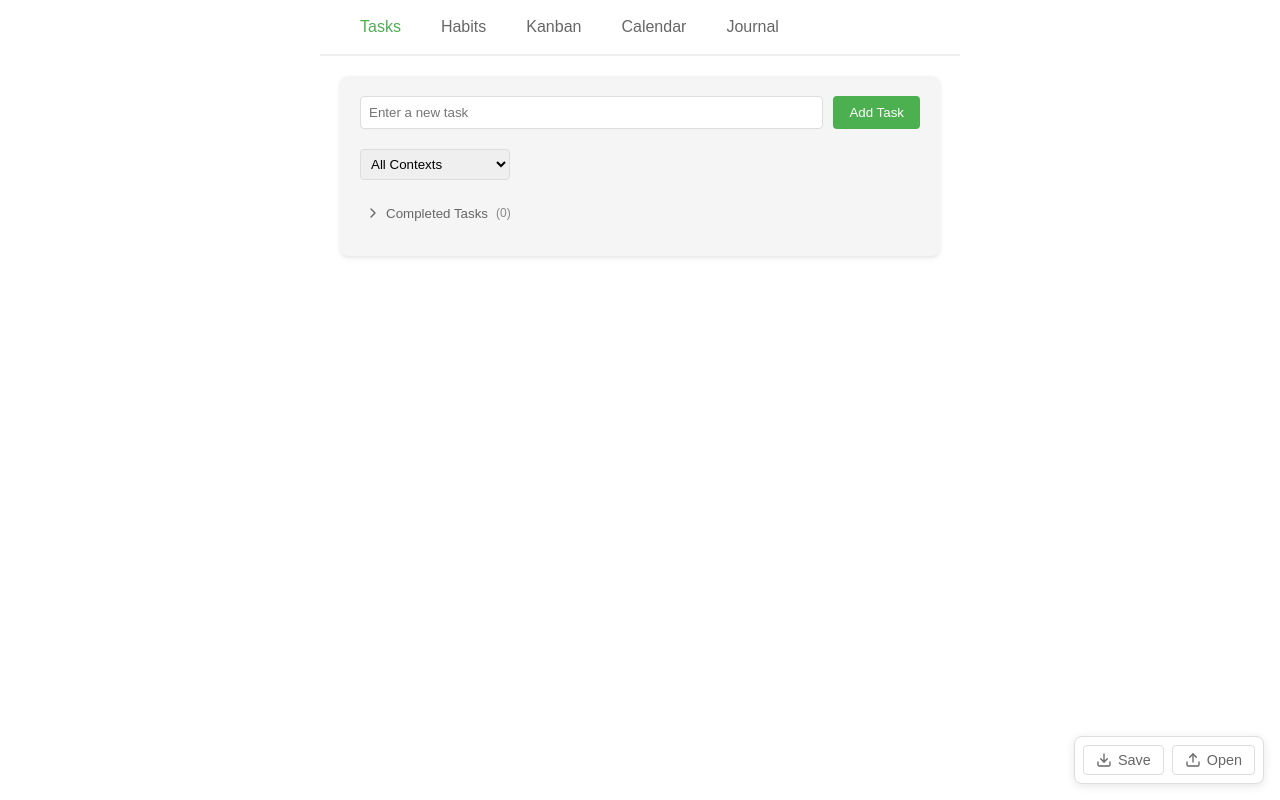
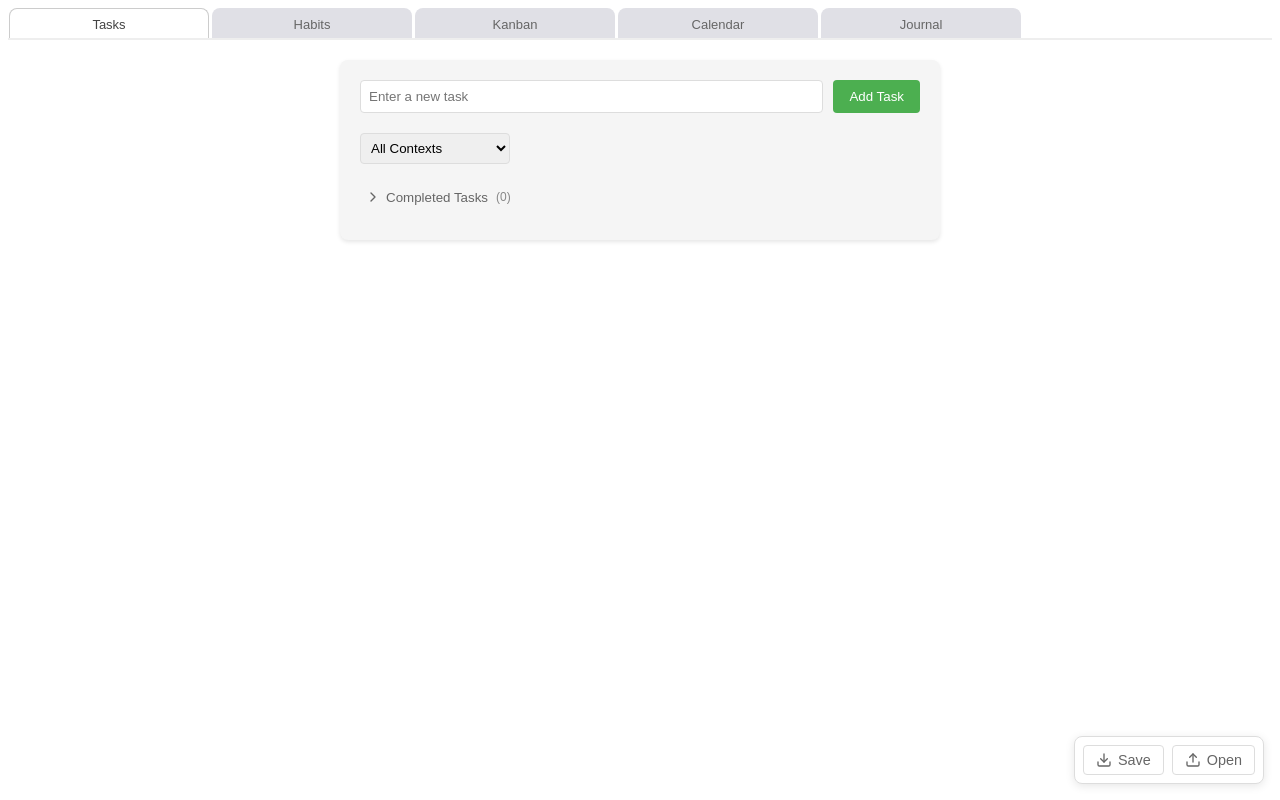
Before and after one commit to dogriffiths/todoyou, a website: page docs/index.html in a window 1280 px wide. Drawn offline with nearby package versions, Linux system fonts and the light colour scheme.

Commit message:
fix: Style tabs

```diff
--- a/docs/index.html
+++ b/docs/index.html
@@ -14,8 +14,8 @@
     <style>
         body {
             font-family:Arial,sans-serif;
-            padding-left:20px;
-            padding-right:20px;
+            /*padding-left:20px;*/
+            /*padding-right:20px;*/
             margin-top: 0;
             padding-top: 0;
             position:relative;
@@ -50,7 +50,9 @@
         }
 
         .tabs {
-            max-width:640px;
+            max-width: 100%;
+            margin-left: 0;
+            margin-right: 0;
             overscroll-behavior: none
         }
 
@@ -319,14 +321,23 @@
         }
 
         .tabs {
-            border-bottom:2px solid #eee;
-            display:flex;
-            margin-bottom:20px;
+            position: sticky;
+            top: 0;
+            z-index: 100;
+            background: #f0f0f4;
+            border-bottom: 1px solid #ccc;
+            display: flex;
+            width: 100vw;
+            padding-left: 0;
+            padding-right: 0;
+            height: 40px;
+            box-sizing: border-box;
+            gap: 2px;
             overflow-x: auto;
             overflow-y: hidden;
-            -webkit-overflow-scrolling: touch; /* Smooth scrolling on iOS */
-            scrollbar-width: none; /* Firefox */
-            -ms-overflow-style: none;  /* IE and Edge */
+            -webkit-overflow-scrolling: touch;
+            scrollbar-width: none;
+            -ms-overflow-style: none;
         }
 
         .task-checkbox {
@@ -1030,7 +1041,7 @@
             -webkit-overflow-scrolling: touch;
             scrollbar-width: none;
             -ms-overflow-style: none;
-            padding: 8px 20px; /* Add horizontal padding to match body padding */
+            padding: 8px 0px; /* Add horizontal padding to match body padding */
             box-sizing: border-box;
         }
 
@@ -1046,13 +1057,23 @@
 
         /* Style adjustments for tabs */
         .tab {
-            background: none;
+            flex: 1;
+            min-width: 100px;
+            max-width: 200px;
+            height: 32px;
+            padding: 0 16px;
+            background: #e0e0e6;
             border: none;
+            border-radius: 8px 8px 0 0;
             color: #666;
+            font-size: 13px;
             cursor: pointer;
-            font-size: 16px;
-            padding: 10px 20px;
             position: relative;
+            margin-left: 1px;
+            transition: background-color 0.2s;
+            display: flex;
+            align-items: center;
+            justify-content: center;
             white-space: nowrap;
         }
 
@@ -1063,7 +1084,20 @@
         }
 
         .tab.active {
-            color: #4CAF50;
+            background: #fff;
+            color: #444;
+            height: 33px;
+            margin-bottom: -1px;
+            font-weight: 500;
+            border-top: 1px solid #ccc;
+            border-left: 1px solid #ccc;
+            border-right: 1px solid #ccc;
+            border-bottom: 1px solid #fff;
+        }
+
+        .tab:not(.active):hover {
+            background: #d7d7db;
+            color: #444;
         }
 
         .tab.active::after {
@@ -1079,6 +1113,17 @@
         /* Adjust content positioning */
         .tab-content {
             margin-top: 20px;
+        }
+
+        @media (max-width: 768px) {
+            .tabs {
+                margin: 0 -16px;
+                padding: 8px 16px 0;
+            }
+
+            .tab {
+                min-width: 80px;
+            }
         }
     </style>
 </head>
```
